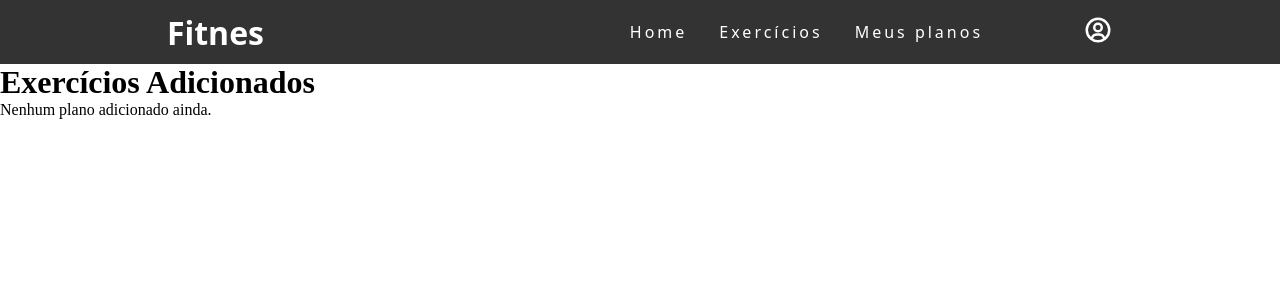
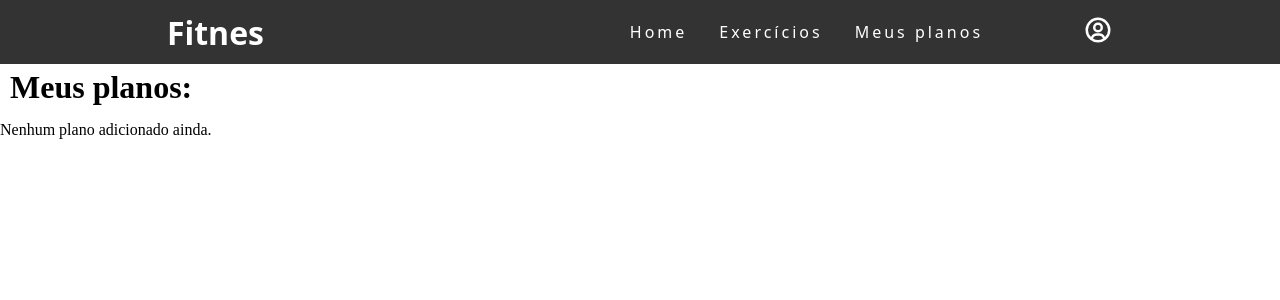
Before and after one commit to Ramom-Gomes/Fitness, a React (Vite) app: page /meus-planos in a window 1280 px wide. Shown: the top 300 px of the page. Built offline with nearby package versions, Linux system fonts and the light colour scheme.

Commit message:
planos-inicio-css

```diff
--- a/src/components/exercicios/exercicios.css
+++ b/src/components/exercicios/exercicios.css
@@ -40,7 +40,6 @@
 }
 
 .container-exercise-list {
-
   margin: auto;
   max-width: 1300px;
 }
@@ -82,3 +81,46 @@
 .exerciciosImagem {
   width: 250px;
 }
+
+.container-meusPlanos {
+  margin: auto;
+  max-width: 1300px;
+}
+
+.meus-planos {
+  display: flex;
+  list-style-type: none;
+}
+
+.meusPlanosTitulo {
+  margin-left: 10px;
+  margin-top: 5px;
+  margin-bottom: 15px;
+}
+
+.meusPlanosLista {
+  margin-left: 10px;
+}
+
+.MeusPlanosBotaoVoltarList {
+  margin-bottom: 10px;
+}
+
+.MeusPlanosPlano {
+  margin-bottom: 10px;
+}
+
+.planos-existentes {
+  background-color: #333;
+  color: white;
+  border: none;
+  padding: 10px 20px;
+  cursor: pointer;
+  border-radius: 5px;
+  transition: background-color 0.3s;
+  margin-left: 10px;
+}
+
+.planos-existentes:hover {
+  background-color: #ff5555;
+}
--- a/src/components/exercicios/usuarioexercicios.jsx
+++ b/src/components/exercicios/usuarioexercicios.jsx
@@ -17,12 +17,12 @@ function UserExerciseList() {
   };
 
   return (
-    <div>
-      <h1>Exercícios Adicionados</h1>
+    <div className='container-meusPlanos'>
+      <h1 className='meusPlanosTitulo'>Meus planos:</h1>
       {selectedPlan ? (
-        <div>
-          <button onClick={goBack}>Voltar para a lista de planos</button>
-          <h2>Exercícios no Plano: {selectedPlan.name}</h2>
+        <div className='meusPlanosLista'>
+          <button className='MeusPlanosBotaoVoltarList' onClick={goBack}>Voltar para a lista de planos</button>
+          <h2 className='MeusPlanosPlano'>Exercícios no Plano: {selectedPlan.name}</h2>
           <ul>
             {selectedPlan.exercises.map((exercise, index) => (
               <li key={index}>
@@ -34,11 +34,11 @@ function UserExerciseList() {
           </ul>
         </div>
       ) : (
-        <ul>
+        <ul className='meus-planos'>
           {currentUser && currentUser.planos ? (
             currentUser.planos.map((plan, index) => (
               <li key={index}>
-                <button onClick={() => selectPlan(plan)}>{plan.name}</button>
+                <button className='planos-existentes' onClick={() => selectPlan(plan)}>{plan.name}</button>
               </li>
             ))
           ) : (
```
